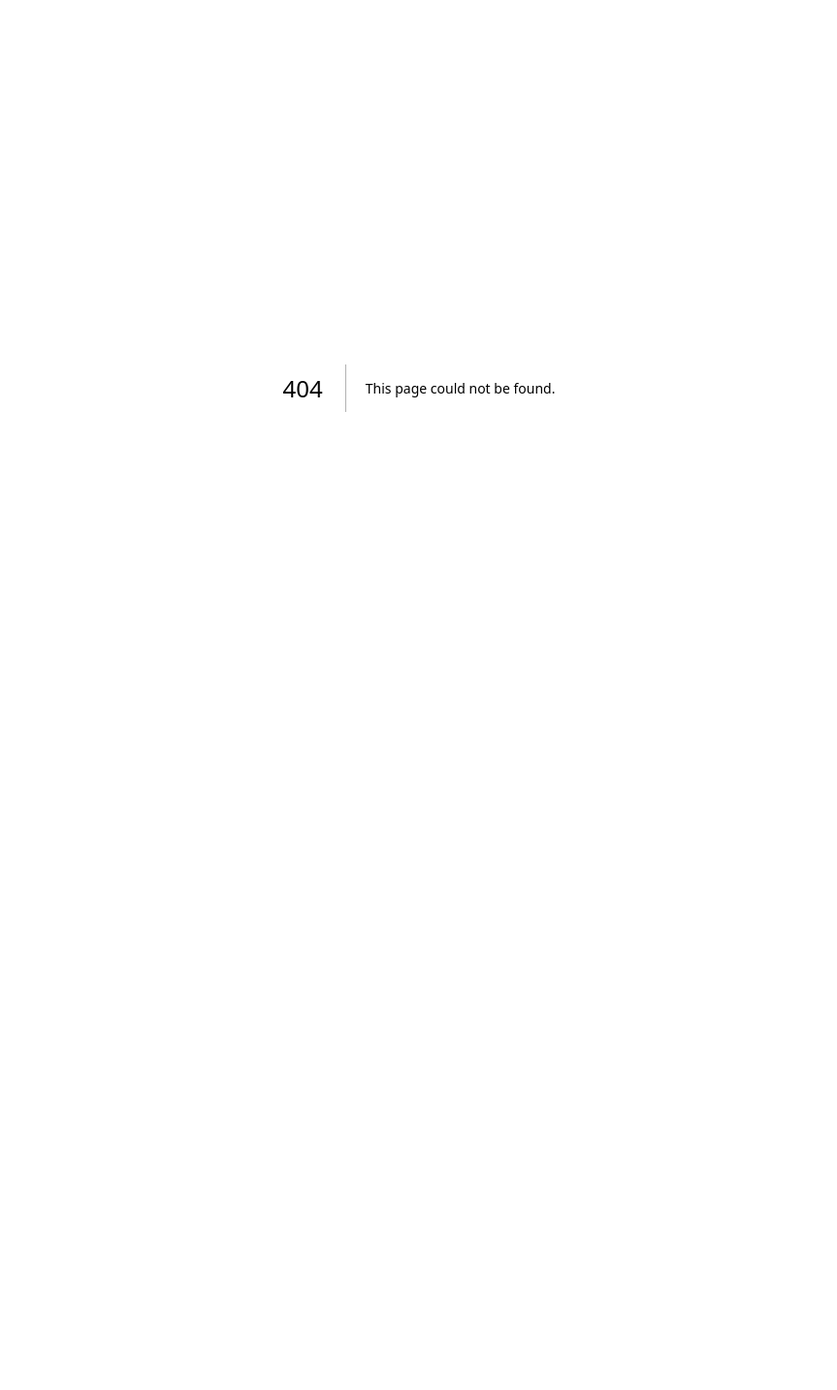
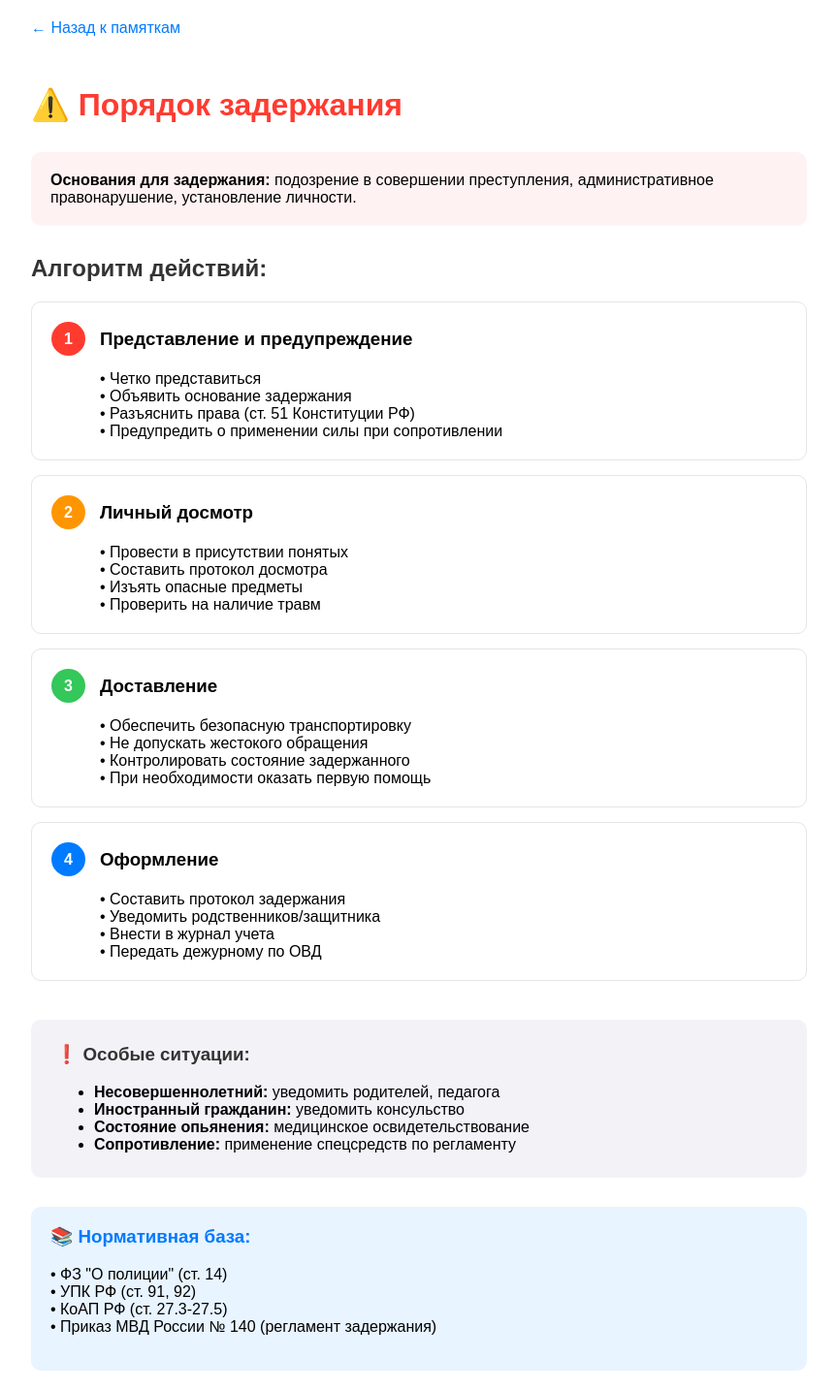
Before and after one commit to GosSpravka-sourse/nextjs-template, a Next.js app: page /memos/detention in a window 1280 px wide. Before the commit this address had no page. Shown: the whole page at 97% size, without its empty margins (208-1071 px from the left). Before the commit the page ends 800 px from the top, so only its background shows below. Built offline with nearby package versions, Linux system fonts and the light colour scheme.

Commit message:
Rename page to page.tsx

```diff
--- /dev/null
+++ b/src/app/memos/detention/page.tsx
@@ -0,0 +1,182 @@
+export default function DetentionPage() {
+  return (
+    <div style={{padding: '20px', fontFamily: 'Arial, sans-serif', maxWidth: '800px', margin: '0 auto'}}>
+
+      <a href="/memos" style={{
+        color: '#007AFF',
+        textDecoration: 'none',
+        display: 'inline-block',
+        marginBottom: '30px'
+      }}>
+        ← Назад к памяткам
+      </a>
+
+      <h1 style={{color: '#FF3B30', marginBottom: '30px'}}>
+        ⚠️ Порядок задержания
+      </h1>
+
+      <div style={{backgroundColor: '#FFF2F2', padding: '20px', borderRadius: '10px', marginBottom: '30px'}}>
+        <strong>Основания для задержания:</strong> подозрение в совершении преступления, административное правонарушение, установление личности.
+      </div>
+
+      {/* Пошаговый алгоритм */}
+      <div style={{marginBottom: '40px'}}>
+        <h2 style={{color: '#333', marginBottom: '20px'}}>Алгоритм действий:</h2>
+
+        <div style={{display: 'grid', gap: '15px'}}>
+
+          <div style={{
+            backgroundColor: 'white',
+            padding: '20px',
+            borderRadius: '10px',
+            border: '1px solid #E5E5EA'
+          }}>
+            <div style={{display: 'flex', alignItems: 'center', gap: '15px'}}>
+              <div style={{
+                width: '35px',
+                height: '35px',
+                backgroundColor: '#FF3B30',
+                color: 'white',
+                borderRadius: '50%',
+                display: 'flex',
+                alignItems: 'center',
+                justifyContent: 'center',
+                fontWeight: 'bold'
+              }}>
+                1
+              </div>
+              <h3 style={{margin: '0'}}>Представление и предупреждение</h3>
+            </div>
+            <p style={{margin: '15px 0 0 50px'}}>
+              • Четко представиться<br/>
+              • Объявить основание задержания<br/>
+              • Разъяснить права (ст. 51 Конституции РФ)<br/>
+              • Предупредить о применении силы при сопротивлении
+            </p>
+          </div>
+
+          <div style={{
+            backgroundColor: 'white',
+            padding: '20px',
+            borderRadius: '10px',
+            border: '1px solid #E5E5EA'
+          }}>
+            <div style={{display: 'flex', alignItems: 'center', gap: '15px'}}>
+              <div style={{
+                width: '35px',
+                height: '35px',
+                backgroundColor: '#FF9500',
+                color: 'white',
+                borderRadius: '50%',
+                display: 'flex',
+                alignItems: 'center',
+                justifyContent: 'center',
+                fontWeight: 'bold'
+              }}>
+                2
+              </div>
+              <h3 style={{margin: '0'}}>Личный досмотр</h3>
+            </div>
+            <p style={{margin: '15px 0 0 50px'}}>
+              • Провести в присутствии понятых<br/>
+              • Составить протокол досмотра<br/>
+              • Изъять опасные предметы<br/>
+              • Проверить на наличие травм
+            </p>
+          </div>
+
+          <div style={{
+            backgroundColor: 'white',
+            padding: '20px',
+            borderRadius: '10px',
+            border: '1px solid #E5E5EA'
+          }}>
+            <div style={{display: 'flex', alignItems: 'center', gap: '15px'}}>
+              <div style={{
+                width: '35px',
+                height: '35px',
+                backgroundColor: '#34C759',
+                color: 'white',
+                borderRadius: '50%',
+                display: 'flex',
+                alignItems: 'center',
+                justifyContent: 'center',
+                fontWeight: 'bold'
+              }}>
+                3
+              </div>
+              <h3 style={{margin: '0'}}>Доставление</h3>
+            </div>
+            <p style={{margin: '15px 0 0 50px'}}>
+              • Обеспечить безопасную транспортировку<br/>
+              • Не допускать жестокого обращения<br/>
+              • Контролировать состояние задержанного<br/>
+              • При необходимости оказать первую помощь
+            </p>
+          </div>
+
+          <div style={{
+            backgroundColor: 'white',
+            padding: '20px',
+            borderRadius: '10px',
+            border: '1px solid #E5E5EA'
+          }}>
+            <div style={{display: 'flex', alignItems: 'center', gap: '15px'}}>
+              <div style={{
+                width: '35px',
+                height: '35px',
+                backgroundColor: '#007AFF',
+                color: 'white',
+                borderRadius: '50%',
+                display: 'flex',
+                alignItems: 'center',
+                justifyContent: 'center',
+                fontWeight: 'bold'
+              }}>
+                4
+              </div>
+              <h3 style={{margin: '0'}}>Оформление</h3>
+            </div>
+            <p style={{margin: '15px 0 0 50px'}}>
+              • Составить протокол задержания<br/>
+              • Уведомить родственников/защитника<br/>
+              • Внести в журнал учета<br/>
+              • Передать дежурному по ОВД
+            </p>
+          </div>
+
+        </div>
+      </div>
+
+      {/* Важные моменты */}
+      <div style={{
+        backgroundColor: '#F2F2F7',
+        padding: '25px',
+        borderRadius: '10px',
+        marginBottom: '30px'
+      }}>
+        <h3 style={{marginTop: '0', color: '#333'}}>❗ Особые ситуации:</h3>
+        <ul style={{marginBottom: '0'}}>
+          <li><strong>Несовершеннолетний:</strong> уведомить родителей, педагога</li>
+          <li><strong>Иностранный гражданин:</strong> уведомить консульство</li>
+          <li><strong>Состояние опьянения:</strong> медицинское освидетельствование</li>
+          <li><strong>Сопротивление:</strong> применение спецсредств по регламенту</li>
+        </ul>
+      </div>
+
+      {/* Нормативные акты */}
+      <div style={{
+        backgroundColor: '#E8F4FF',
+        padding: '20px',
+        borderRadius: '10px'
+      }}>
+        <h3 style={{marginTop: '0', color: '#007AFF'}}>📚 Нормативная база:</h3>
+        <p>• ФЗ "О полиции" (ст. 14)<br/>
+           • УПК РФ (ст. 91, 92)<br/>
+           • КоАП РФ (ст. 27.3-27.5)<br/>
+           • Приказ МВД России № 140 (регламент задержания)</p>
+      </div>
+
+    </div>
+  )
+}
```
